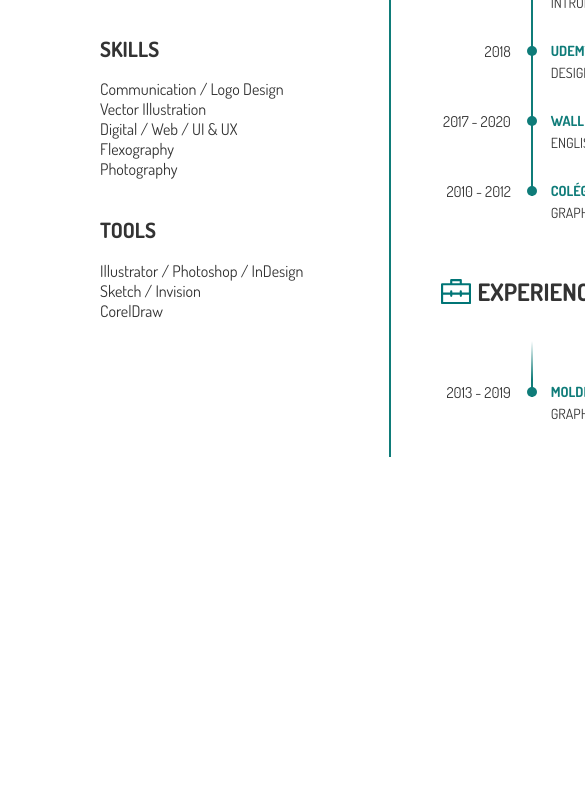
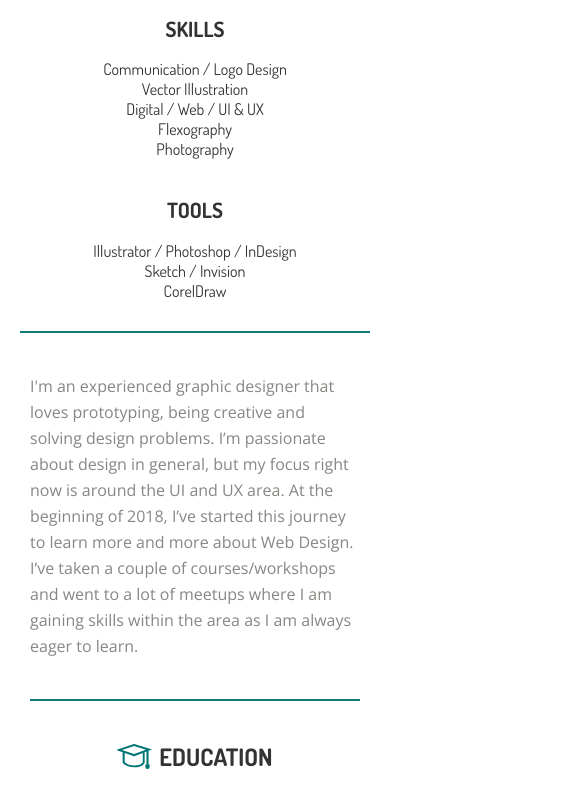
Before and after one commit to jmtavares/julianareis, a Gatsby site: page / in a window 390 px wide. Shown: the part 609-1398 px from the top of the page, 585 px wide, since content can reach past the window. Before the commit the page ends 1066 px from the top, so only its background shows below. Built offline with nearby package versions, Linux system fonts and the light colour scheme; Gatsby itself is replaced by a stand-in of ours.

Commit message:
mobile responsive

```diff
--- a/src/components/seo.js
+++ b/src/components/seo.js
@@ -35,6 +35,10 @@ function SEO({ description, lang, meta, keywords, title }) {
             title={title}
             titleTemplate={`%s | ${site.siteMetadata.title}`}
             meta={[
+                {
+                    name: 'viewport',
+                    content: 'width=device-width,initial-scale=1'
+                },
                 {
                     name: `description`,
                     content: metaDescription
--- a/src/pages/index.js
+++ b/src/pages/index.js
@@ -111,7 +111,7 @@ const IndexPage = () => (
                             <div className="dates">2019</div>
                             <div className="title">EDIT</div>
                             <div className="subtitle">
-                                USER EXPERIENCE & USER INTERFACE DESIGN
+                                UX & UI DESIGN
                             </div>
                         </div>
                         <div className="line">
--- a/src/pages/index.less
+++ b/src/pages/index.less
@@ -164,3 +164,38 @@ body {
     height: 180px;
     border-radius: 50%;
 }
+
+@media screen and (max-width: 1023px) {
+    .container {
+        width: 100%;
+        flex-direction: column;
+        padding: 20px;
+        .left-panel,
+        .right-panel {
+            padding: 10px;
+        }
+        .left-panel {
+            border: none;
+            h2, ul {
+                text-align: center;
+            }
+        }
+        .right-panel {
+            padding: 40px 10px 10px 10px;
+            border-top: 2px solid #0f7c79;
+
+        }
+        .left-panel-header {
+            margin-bottom: 10px;
+        }
+    }
+
+    .with-icon {
+        justify-content: center;
+    }
+
+    .row.lower {
+        flex-direction: column;
+        align-items: center;
+    }
+}
```
